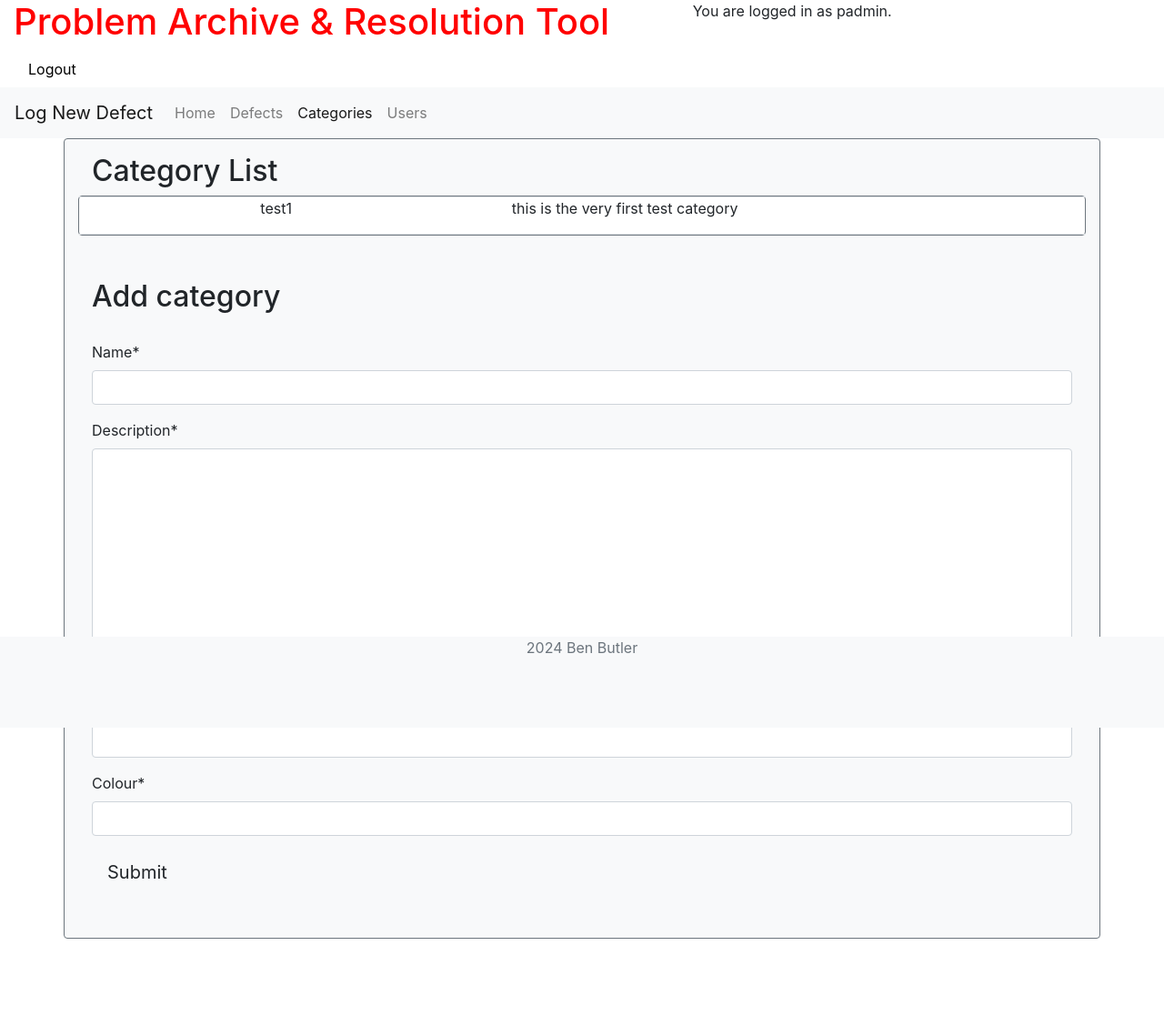
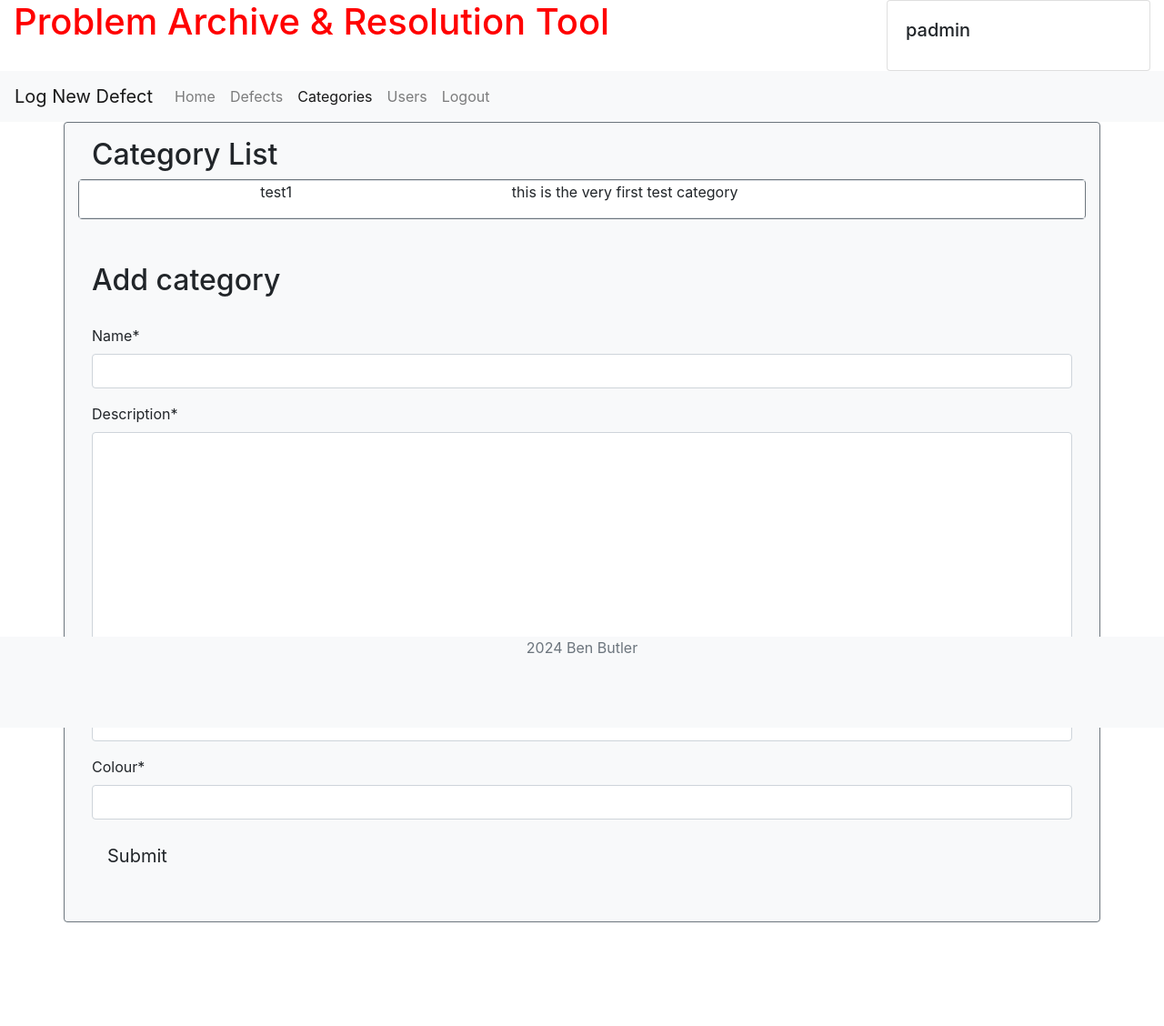
Before and after one commit to bezabu/bb-gp-pp4-part, a Django app: page /category_list/ in a window 1280 px wide. Shown: the whole page at 91% size. After the commit the page ends 1014 px from the top, so only its background shows below. Run offline with Django 4.2, Linux system fonts and the light colour scheme; a user stored in the database is signed in; data comes from the database, SQL or seed files in the repository; some libraries are stand-ins or nearby versions.

Commit message:
Rework base login/out links

```diff
--- a/part/settings.py
+++ b/part/settings.py
@@ -30,7 +30,7 @@ SECRET_KEY = os.environ.get("SECRET_KEY")
 
 
 # SECURITY WARNING: don't run with debug turned on in production!
-DEBUG = True
+DEBUG = False
 
 ALLOWED_HOSTS = ['8000-bezabu-bbgppp4part-ak6kzfnujzt.ws-eu110.gitpod.io', '.herokuapp.com']
 
--- a/templates/base.html
+++ b/templates/base.html
@@ -14,41 +14,43 @@
     <meta name="viewport" content="width=device-width, initial-scale=1.0">
     <title>PART - Problem Archive & Resolution Tool</title>
     <!-- Bootstrap CSS -->
-    <!-- 5 -->
-<!--
-    <link href="https://cdn.jsdelivr.net/npm/bootstrap@5.3.3/dist/css/bootstrap.min.css" rel="stylesheet" integrity="sha384-QWTKZyjpPEjISv5WaRU9OFeRpok6YctnYmDr5pNlyT2bRjXh0JMhjY6hW+ALEwIH" crossorigin="anonymous">
--->
-    <!-- 4-->
-
     <link rel="stylesheet" href="https://cdn.jsdelivr.net/npm/bootstrap@4.6.2/dist/css/bootstrap.min.css" integrity="sha384-xOolHFLEh07PJGoPkLv1IbcEPTNtaed2xpHsD9ESMhqIYd0nLMwNLD69Npy4HI+N" crossorigin="anonymous">
-
     <link rel="stylesheet" href="{% static 'css/style.css' %}">
 </head>
 <body>
     <header class="container-fluid bg-white">
-      <div class="row">
-        <div class="col-7">
+      <div class="row justify-content-between">
+
+        <div class="col-sm-8">
           <a href="{% url 'dash_list' %}"><h1>Problem Archive & Resolution Tool</h1></a>
         </div>
-          <div class="col-4">
 
-            {% if user.is_authenticated %}You are logged in as {{ user }}.{% else %}You are not logged in{% endif %}
+        <div class="col-sm-3">
+          {% if user.is_authenticated %}
+          <div class="card">
+            <div class="card-body">
+              <h5 class="card-title">{% if user.is_authenticated %}{{ user }}{% endif %}</h5>
+
+                      </div>
+      </div>
+          {% else %}
+
+
+              <div class="card">
+                <div class="card-body">
+                  <h5 class="card-title">{% if user.is_authenticated %}You are logged in as {{ user }}.{% else %}You are not logged in{% endif %}</h5>
+              <a href="{% url 'account_login' %}" class="btn btn-primary">Login</a>
+              <a href="{% url 'account_signup' %}" class="btn btn-primary">Register</a>
+                          </div>
           </div>
-          {% if user.is_authenticated %}
-          <div class="col">
+              {% endif %}
+            </div>
+          </div>
 
-            <a class="nav-link {% if request.path == logout_url %}active{% endif %}" aria-current="page" href="{% url 'account_logout' %}">Logout</a>
+        </div>
 
-          </div>
-          {% else %}
-          <div class="col">
-            <a class="nav-link {% if request.path == signup_url %}active{% endif %}" aria-current="page"
-		      href="{% url 'account_signup' %}">Register</a>
-          </div>
-          <div class="col">
-            <a class="nav-link {% if request.path == login_url %}active{% endif %}" aria-current="page" href="{% url 'account_login' %}">Login</a>
-          </div>
-          {% endif %}
+
+
         </div>
       </div>
 
@@ -67,6 +69,7 @@
           <a class="nav-link{% if request.path == def_url %} active{% endif %}" href="{% url 'def_list' 1 %}">Defects</a>
           <a class="nav-link{% if request.path == cat_url %} active{% endif %}" href="{% url 'cat_list' %}">Categories</a>
           <a class="nav-link{% if request.path == user_url %} active{% endif %} {% if 'auth.change_user' not in user.get_all_permissions %}disabled" aria-disabled="true{% endif %}" href="{% url 'user_list' %}">Users</a>
+          <a class="nav-link{% if request.path == logout_url %} active{% endif %}" href="{% url 'account_logout' %}">Logout</a>
         </div>
       </div>
     </nav>
```
